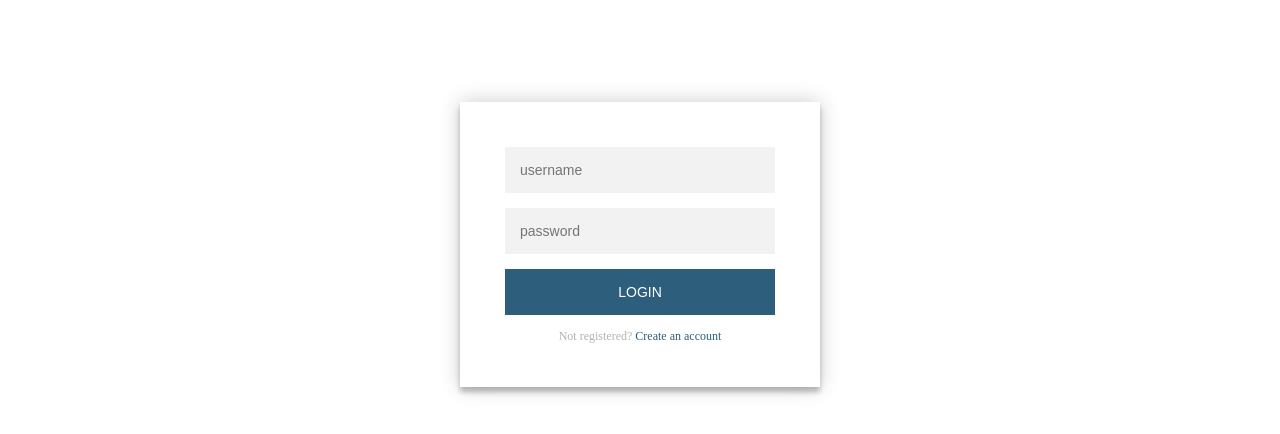
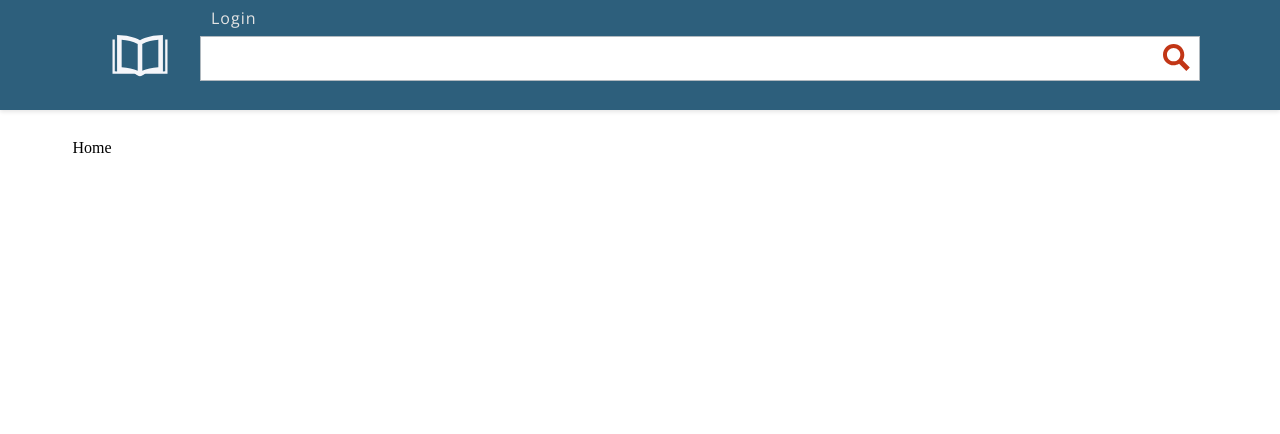
Before and after one commit to Hyunse/my-dictionary, a React (Create React App) app in the folder client/: page / in a window 1280 px wide. Before the commit this address led to /login. Shown: the top 434 px of the page. Built offline with nearby package versions, Linux system fonts and the light colour scheme.

Commit message:
After login, redirect to Main

```diff
--- a/client/src/actions/index.ts
+++ b/client/src/actions/index.ts
@@ -40,7 +40,7 @@ export const searchWords = (searchValue: string) => async (dispatch) => {
   }
 };
 
-export const signIn = (email: string, password: string) => async (dispatch) => {
+export const signIn = (email: string, password: string, callback: ()=> void) => async (dispatch) => {
   try {
     const response = await axios.post(
       `http://${server.dev.url}:${server.dev.port}/user/signIn`,
@@ -58,6 +58,7 @@ export const signIn = (email: string, password: string) => async (dispatch) => {
     // Set JWT
     localStorage.setItem('token', response.data.token);
 
+    callback();
   } catch (err) {
     dispatch({
       payload: 'Login Fail',
--- a/client/src/routes/Login/LoginContainer.tsx
+++ b/client/src/routes/Login/LoginContainer.tsx
@@ -1,17 +1,21 @@
 import React, { Component } from 'react';
 import { connect } from 'react-redux';
+import { RouteComponentProps } from 'react-router';
+import { withRouter } from 'react-router-dom';
 import * as actions from '../../actions';
 import LoginPresenter from './LoginPresenter';
 
 interface IOwnProps {}
 
-interface IStateProps {}
+interface IStateProps {
+  auth: string;
+}
 
 interface IDispatchProps {
-  signIn: (userId: string, password: string) => void;
+  signIn: (userId: string, password: string, callback: () => void) => void;
 }
 
-type IProps = IStateProps & IDispatchProps & IOwnProps;
+type IProps = IStateProps & IDispatchProps & IOwnProps & RouteComponentProps;
 
 /**
  * LoginContainer
@@ -34,7 +38,9 @@ class LoginContainer extends Component<IProps, {}> {
     const password = this.passwordInputRef.current;
 
     if (userId && password) {
-      this.props.signIn(userId.value, password.value);
+      this.props.signIn(userId.value, password.value, () =>
+        this.props.history.push('/')
+      );
     }
   };
 
@@ -53,19 +59,33 @@ class LoginContainer extends Component<IProps, {}> {
 }
 
 /**
+ * mapStateToProps
+ *
+ * @param state : state from store
+ * @return searchList.data
+ */
+const mapStateToProps = (state) => {
+  return {
+    auth: state.auth.authenticated
+  };
+};
+
+/**
  * mapDispatchToProps
  *
  * @param dispatch
  */
 const mapDispatchToProps = (dispatch) => {
   return {
-    signIn: (userId, password) => {
-      dispatch(actions.signIn(userId, password));
+    signIn: (userId, password, callback) => {
+      dispatch(actions.signIn(userId, password, callback));
     }
   };
 };
 
-export default connect(
-  null,
-  mapDispatchToProps
-)(LoginContainer);
+export default withRouter(
+  connect(
+    mapStateToProps,
+    mapDispatchToProps
+  )(LoginContainer)
+);
--- a/client/src/routes/Main/MainContainer.tsx
+++ b/client/src/routes/Main/MainContainer.tsx
@@ -1,5 +1,4 @@
 import React, { Component } from 'react';
-import requireAuth from '../../hocs/requireAuth';
 import MainPresenter from './MainPresenter';
 
 interface IOwnProps {}
@@ -33,4 +32,4 @@ class MainContainer extends Component<IProps, {}> {
 }
 
 
-export default requireAuth(MainContainer);
+export default MainContainer;
--- a/client/src/routes/Nav/NavPresenter.tsx
+++ b/client/src/routes/Nav/NavPresenter.tsx
@@ -22,6 +22,16 @@ const Container = styled.div`
     height: 110px;
     padding: 0 20px;
   }
+`;
+
+const SearchContainer = styled.div`
+  display: flex;
+  width: 100%;
+  background: none;
+  box-shadow: none;
+  position: static;
+  flex-wrap: wrap;
+  align-self: flex-start;
 `;
 
 const Search = styled.div`
@@ -67,18 +77,57 @@ const Input = styled.input`
   }
 `;
 
+const Navbar = styled.nav`
+  display: flex;
+  align-items: center;
+  width: 100%;
+  height: 27px;
+  padding-bottom: 2px;
+  margin-top: 0.3em;
+`;
+
+const NavList = styled.ul`
+  list-style-type: none;
+`;
+
+const NavItem = styled.li`
+  display: inline;
+  position: relative;
+
+  > a {
+    color: #e4e4e4;
+    font-family: 'Open Sans',Helvetica,Arial,sans-serif;
+    letter-spacing: 0.0625em;
+    padding: 0 0.6875em;
+    text-decoration: none;
+    cursor: pointer;
+  }
+`;
+
 interface IProps {
   inputRef: React.RefObject<HTMLInputElement>;
   clickSearch: () => void;
   handleKeyPress: (e) => void;
 }
 
-const NavPresenter: React.SFC<IProps> = ({ clickSearch, inputRef, handleKeyPress }) => {
+const NavPresenter: React.SFC<IProps> = ({
+  clickSearch,
+  inputRef,
+  handleKeyPress
+}) => {
   return (
     <Container>
       <svg xmlns="http://www.w3.org/2000/svg" viewBox="0 0 24 24">
         <path d="M23 5v13.883l-1 .117v-16c-3.895.119-7.505.762-10.002 2.316-2.496-1.554-6.102-2.197-9.998-2.316v16l-1-.117v-13.883h-1v15h9.057c1.479 0 1.641 1 2.941 1 1.304 0 1.461-1 2.942-1h9.06v-15h-1zm-12 13.645c-1.946-.772-4.137-1.269-7-1.484v-12.051c2.352.197 4.996.675 7 1.922v11.613zm9-1.484c-2.863.215-5.054.712-7 1.484v-11.613c2.004-1.247 4.648-1.725 7-1.922v12.051z" />
       </svg>
+      <SearchContainer>
+        <Navbar>
+          <NavList>
+            <NavItem>
+              <a href="/login">Login</a>
+            </NavItem>
+          </NavList>
+        </Navbar>
         <Search>
           <Input type="text" ref={inputRef} onKeyPress={handleKeyPress} />
           <svg
@@ -89,6 +138,7 @@ const NavPresenter: React.SFC<IProps> = ({ clickSearch, inputRef, handleKeyPress
             <path d="M23.822 20.88l-6.353-6.354c.93-1.465 1.467-3.2 1.467-5.059.001-5.219-4.247-9.467-9.468-9.467s-9.468 4.248-9.468 9.468c0 5.221 4.247 9.469 9.468 9.469 1.768 0 3.421-.487 4.839-1.333l6.396 6.396 3.119-3.12zm-20.294-11.412c0-3.273 2.665-5.938 5.939-5.938 3.275 0 5.94 2.664 5.94 5.938 0 3.275-2.665 5.939-5.94 5.939-3.274 0-5.939-2.664-5.939-5.939z" />
           </svg>
         </Search>
+      </SearchContainer>
     </Container>
   );
 };
```
Lines whose indentation alone changed are shown as unchanged.
